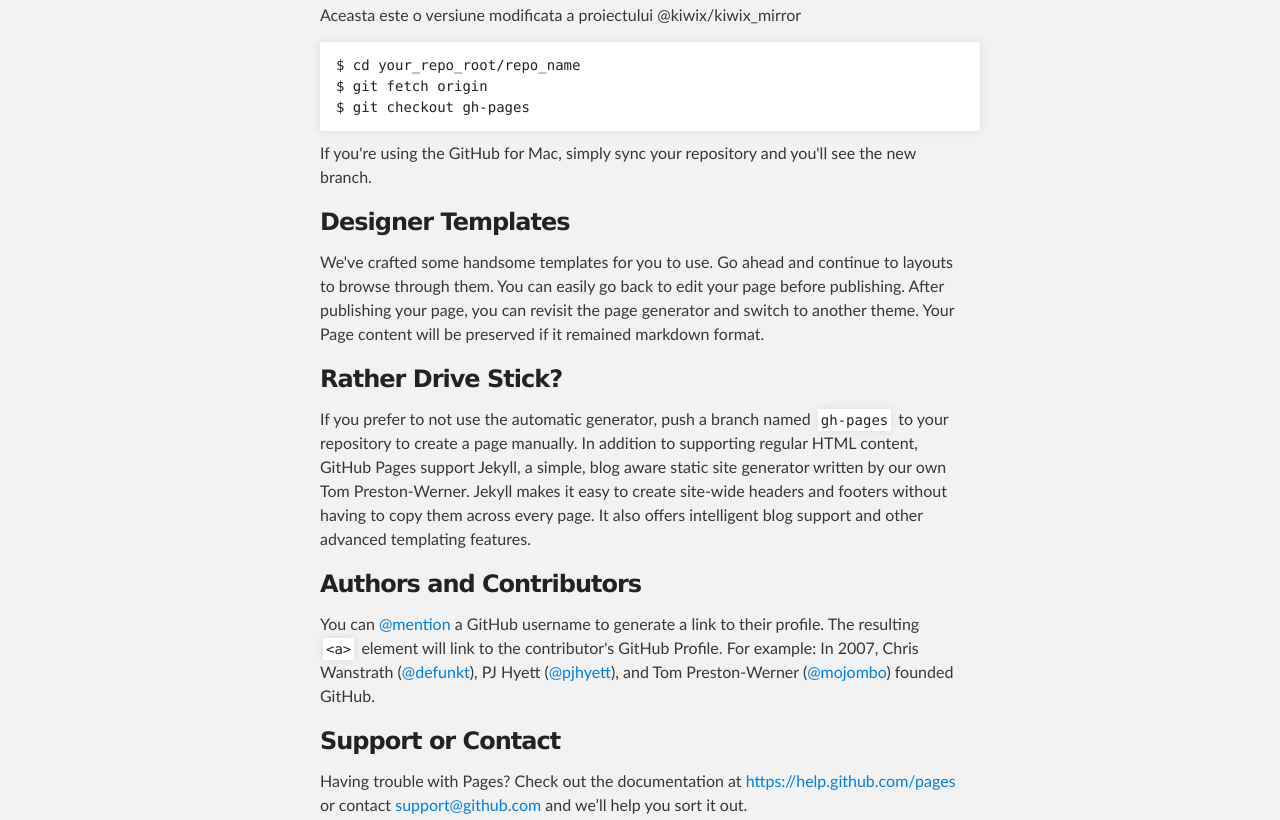
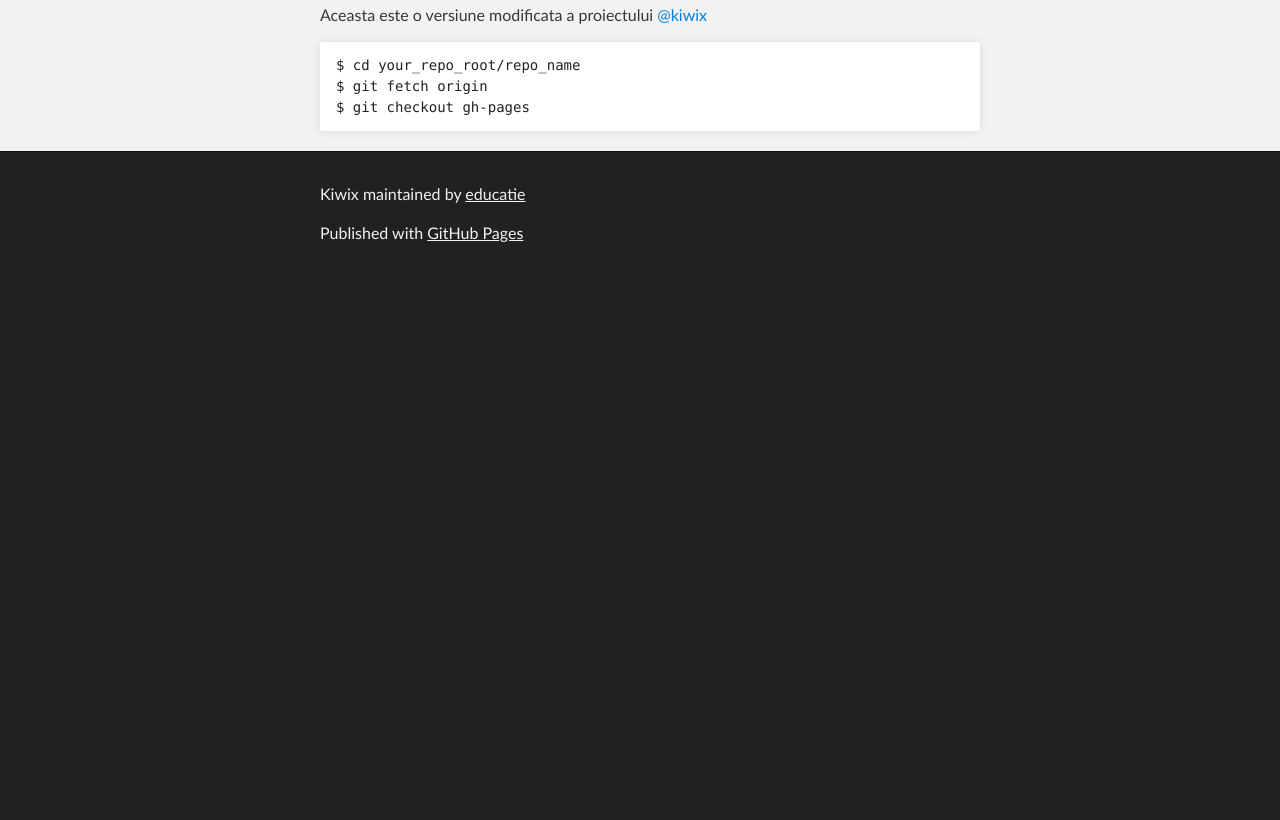
Before and after one commit to educatie/kiwix, a plain HTML site: page index.html in a window 1280 px wide. Shown: the part 267-1087 px from the top of the page. After the commit the page ends 800 px from the top, so only its background shows below. Drawn offline with Linux system fonts and the light colour scheme.

```diff
--- a/index.html
+++ b/index.html
@@ -34,34 +34,12 @@
         <h3>
 <a id="kiwix---platforma-educationala-in-limba-romana" class="anchor" href="#kiwix---platforma-educationala-in-limba-romana" aria-hidden="true"><span class="octicon octicon-link"></span></a>Kiwix - platforma educationala in limba romana.</h3>
 
-<p>Aceasta este o versiune modificata a proiectului @kiwix/kiwix_mirror</p>
+<p>Aceasta este o versiune modificata a proiectului <a href="https://github.com/kiwix" class="user-mention">@kiwix</a></p>
 
 <pre><code>$ cd your_repo_root/repo_name
 $ git fetch origin
 $ git checkout gh-pages
 </code></pre>
-
-<p>If you're using the GitHub for Mac, simply sync your repository and you'll see the new branch.</p>
-
-<h3>
-<a id="designer-templates" class="anchor" href="#designer-templates" aria-hidden="true"><span class="octicon octicon-link"></span></a>Designer Templates</h3>
-
-<p>We've crafted some handsome templates for you to use. Go ahead and continue to layouts to browse through them. You can easily go back to edit your page before publishing. After publishing your page, you can revisit the page generator and switch to another theme. Your Page content will be preserved if it remained markdown format.</p>
-
-<h3>
-<a id="rather-drive-stick" class="anchor" href="#rather-drive-stick" aria-hidden="true"><span class="octicon octicon-link"></span></a>Rather Drive Stick?</h3>
-
-<p>If you prefer to not use the automatic generator, push a branch named <code>gh-pages</code> to your repository to create a page manually. In addition to supporting regular HTML content, GitHub Pages support Jekyll, a simple, blog aware static site generator written by our own Tom Preston-Werner. Jekyll makes it easy to create site-wide headers and footers without having to copy them across every page. It also offers intelligent blog support and other advanced templating features.</p>
-
-<h3>
-<a id="authors-and-contributors" class="anchor" href="#authors-and-contributors" aria-hidden="true"><span class="octicon octicon-link"></span></a>Authors and Contributors</h3>
-
-<p>You can <a href="https://github.com/blog/821" class="user-mention">@mention</a> a GitHub username to generate a link to their profile. The resulting <code>&lt;a&gt;</code> element will link to the contributor's GitHub Profile. For example: In 2007, Chris Wanstrath (<a href="https://github.com/defunkt" class="user-mention">@defunkt</a>), PJ Hyett (<a href="https://github.com/pjhyett" class="user-mention">@pjhyett</a>), and Tom Preston-Werner (<a href="https://github.com/mojombo" class="user-mention">@mojombo</a>) founded GitHub.</p>
-
-<h3>
-<a id="support-or-contact" class="anchor" href="#support-or-contact" aria-hidden="true"><span class="octicon octicon-link"></span></a>Support or Contact</h3>
-
-<p>Having trouble with Pages? Check out the documentation at <a href="https://help.github.com/pages">https://help.github.com/pages</a> or contact <a href="mailto:support@github.com">support@github.com</a> and we’ll help you sort it out.</p>
       </section>
     </div>
 
```
Also changed, not shown: params.json (+1 -1 lines).
